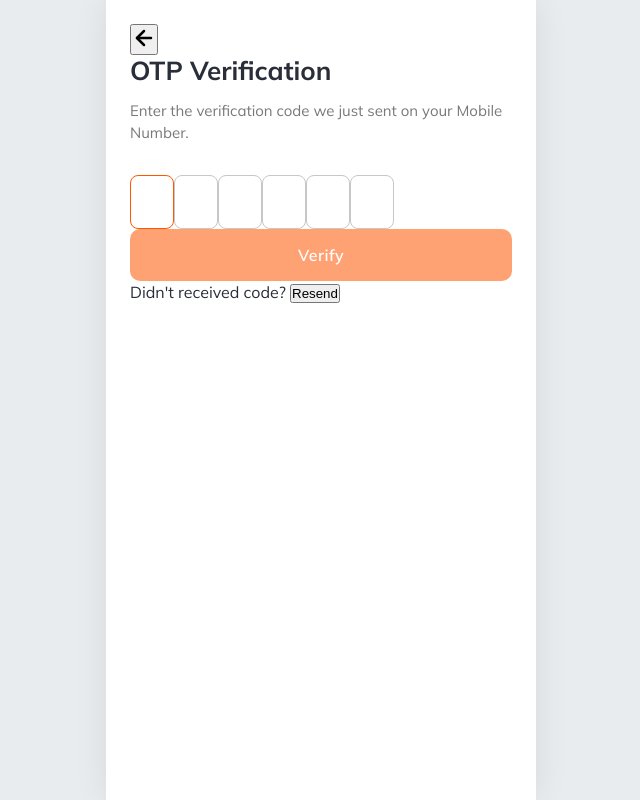
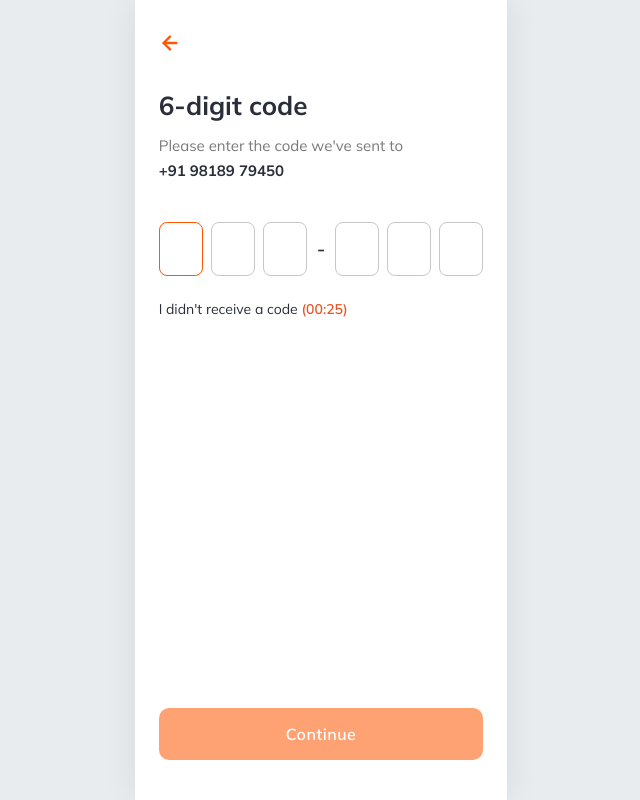
Before and after one commit to Jerry-LiL/fastor-react-task, a React (Vite) app: page /otp in a window 1280 px wide. Shown: the whole page, without its empty margins (319-959 px from the left). Built offline with nearby package versions, Linux system fonts and the light colour scheme; no server answers; the HTML template or start-up script is replaced by a standard one.

Commit message:
rework otp screen with grouped boxes and timer

```diff
--- a/src/components/OtpInput.jsx
+++ b/src/components/OtpInput.jsx
@@ -1,6 +1,12 @@
 import React, { useRef, useEffect } from 'react';
 
-export default function OtpInput({ length = 6, value = '', onChange, disabled = false, autoFocus = true }) {
+export default function OtpInput({
+  length = 6,
+  value = '',
+  onChange,
+  disabled = false,
+  autoFocus = true,
+}) {
   const inputRefs = useRef([]);
 
   useEffect(() => {
@@ -13,18 +19,15 @@ export default function OtpInput({ length = 6, value = '', onChange, disabled =
 
   const handleChange = (index, e) => {
     const rawVal = e.target.value;
-    // Only accept numeric digits
     const cleaned = rawVal.replace(/\D/g, '');
 
     if (!cleaned) {
-      // User cleared the input
       const newDigits = [...digits];
       newDigits[index] = '';
       onChange(newDigits.join(''));
       return;
     }
 
-    // If more than one digit was typed/inserted in single event
     if (cleaned.length > 1) {
       handlePastedText(cleaned, index);
       return;
@@ -36,7 +39,6 @@ export default function OtpInput({ length = 6, value = '', onChange, disabled =
     const nextVal = newDigits.join('');
     onChange(nextVal);
 
-    // Auto-advance to next box
     if (index < length - 1) {
       inputRefs.current[index + 1]?.focus();
     }
@@ -45,7 +47,6 @@ export default function OtpInput({ length = 6, value = '', onChange, disabled =
   const handleKeyDown = (index, e) => {
     if (e.key === 'Backspace') {
       if (!digits[index] && index > 0) {
-        // Current box is empty, move back and clear previous
         const newDigits = [...digits];
         newDigits[index - 1] = '';
         onChange(newDigits.join(''));
@@ -83,9 +84,7 @@ export default function OtpInput({ length = 6, value = '', onChange, disabled =
     inputRefs.current[focusIdx]?.focus();
   };
 
-  return (
-    <div className="otp-container" onPaste={handlePaste} role="group" aria-label="OTP inputs">
-      {Array.from({ length }).map((_, index) => (
+  const renderInputBox = (index) => (
     <input
       key={index}
       ref={(el) => (inputRefs.current[index] = el)}
@@ -102,7 +101,37 @@ export default function OtpInput({ length = 6, value = '', onChange, disabled =
       aria-label={`Digit ${index + 1}`}
       data-testid={`otp-input-${index}`}
     />
-      ))}
+  );
+
+  if (length === 6) {
+    return (
+      <div
+        className="otp-composite-row"
+        onPaste={handlePaste}
+        role="group"
+        aria-label="OTP inputs"
+      >
+        <div className="otp-subgroup">
+          {[0, 1, 2].map(renderInputBox)}
+        </div>
+        <span className="otp-group-dash" aria-hidden="true">
+          -
+        </span>
+        <div className="otp-subgroup">
+          {[3, 4, 5].map(renderInputBox)}
+        </div>
       </div>
     );
   }
+
+  return (
+    <div
+      className="otp-composite-row"
+      onPaste={handlePaste}
+      role="group"
+      aria-label="OTP inputs"
+    >
+      {Array.from({ length }).map((_, index) => renderInputBox(index))}
+    </div>
+  );
+}
--- a/src/pages/Otp.jsx
+++ b/src/pages/Otp.jsx
@@ -4,6 +4,12 @@ import { useAuth } from '../context/AuthContext';
 import { loginWithOtp, registerUser } from '../api/fastor';
 import { isValidOtp } from '../utils/validation';
 import OtpInput from '../components/OtpInput';
+
+function formatPhone(phone = '') {
+  const digits = String(phone).replace(/\D/g, '').slice(0, 10);
+  if (digits.length <= 5) return digits;
+  return `${digits.slice(0, 5)} ${digits.slice(5)}`;
+}
 
 export default function Otp() {
   const location = useLocation();
@@ -13,9 +19,9 @@ export default function Otp() {
   const phone = location.state?.phone || '9818979450';
   const [otp, setOtp] = useState('');
   const [error, setError] = useState('');
-  const [resendStatus, setResendStatus] = useState('');
   const [isVerifying, setIsVerifying] = useState(false);
   const [isResending, setIsResending] = useState(false);
+  const [secondsLeft, setSecondsLeft] = useState(30);
 
   useEffect(() => {
     if (isAuthenticated) {
@@ -23,10 +29,17 @@ export default function Otp() {
     }
   }, [isAuthenticated, navigate]);
 
+  useEffect(() => {
+    if (secondsLeft <= 0) return;
+    const interval = setInterval(() => {
+      setSecondsLeft((prev) => (prev > 0 ? prev - 1 : 0));
+    }, 1000);
+    return () => clearInterval(interval);
+  }, [secondsLeft]);
+
   const handleVerify = async (e) => {
     if (e) e.preventDefault();
     setError('');
-    setResendStatus('');
 
     if (!isValidOtp(otp)) {
       setError('Please enter all 6 digits of the OTP.');
@@ -53,12 +66,11 @@ export default function Otp() {
   const handleResend = async () => {
     if (isResending) return;
     setError('');
-    setResendStatus('');
     setIsResending(true);
 
     try {
       await registerUser(phone);
-      setResendStatus('Verification code resent successfully!');
+      setSecondsLeft(30);
       setOtp('');
     } catch (err) {
       setError(err.message || 'Failed to resend code. Please try again.');
@@ -67,27 +79,40 @@ export default function Otp() {
     }
   };
 
+  const formattedTime = `00:${String(secondsLeft).padStart(2, '0')}`;
+  const formattedPhone = formatPhone(phone);
+
   return (
     <div className="page-container screen-auth">
-      <div className="auth-nav-bar">
+      <div className="auth-top-bar">
         <button
           type="button"
           onClick={() => navigate('/login')}
-          className="back-icon-btn"
-          aria-label="Go back to mobile number screen"
+          className="back-arrow-btn"
+          aria-label="Back"
         >
-          <svg width="24" height="24" viewBox="0 0 24 24" fill="none" stroke="currentColor" strokeWidth="2.5" strokeLinecap="round" strokeLinejoin="round">
+          <svg
+            width="22"
+            height="22"
+            viewBox="0 0 24 24"
+            fill="none"
+            stroke="#FF5701"
+            strokeWidth="2.5"
+            strokeLinecap="round"
+            strokeLinejoin="round"
+          >
             <line x1="19" y1="12" x2="5" y2="12" />
             <polyline points="12 19 5 12 12 5" />
           </svg>
         </button>
       </div>
 
-      <div className="auth-content">
+      <div className="auth-body">
         <div className="auth-header">
-          <h1 className="auth-title">OTP Verification</h1>
+          <h1 className="auth-title">6-digit code</h1>
           <p className="auth-subtitle">
-            Enter the verification code we just sent on your Mobile Number.
+            Please enter the code we've sent to{' '}
+            <span className="auth-target-number">+91 {formattedPhone}</span>
           </p>
         </div>
 
@@ -100,7 +125,24 @@ export default function Otp() {
               if (error) setError('');
             }}
             disabled={isVerifying}
+            autoFocus
           />
+
+          <div className="otp-timer-row">
+            I didn't receive a code{' '}
+            {secondsLeft > 0 ? (
+              <span className="otp-timer-count">({formattedTime})</span>
+            ) : (
+              <button
+                type="button"
+                onClick={handleResend}
+                className="resend-btn"
+                disabled={isResending}
+              >
+                {isResending ? 'Resending...' : 'Resend'}
+              </button>
+            )}
+          </div>
 
           {error && (
             <div className="form-error-banner" role="alert">
@@ -108,34 +150,16 @@ export default function Otp() {
             </div>
           )}
 
-          {resendStatus && (
-            <div className="form-success-banner" role="status">
-              {resendStatus}
-            </div>
-          )}
-
-          <button
-            type="submit"
-            className="btn btn-primary"
-            disabled={isVerifying || otp.length < 6}
-          >
-            {isVerifying ? 'Verifying...' : 'Verify'}
-          </button>
+          <div className="auth-bottom-pinned">
+            <button
+              type="submit"
+              className="btn btn-primary"
+              disabled={isVerifying || otp.length !== 6}
+            >
+              {isVerifying ? 'Verifying...' : 'Continue'}
+            </button>
+          </div>
         </form>
-
-        <div className="auth-footer">
-          <p className="resend-text">
-            Didn't received code?{' '}
-            <button
-              type="button"
-              onClick={handleResend}
-              disabled={isResending}
-              className="link-button"
-            >
-              {isResending ? 'Resending...' : 'Resend'}
-            </button>
-          </p>
-        </div>
       </div>
     </div>
   );
```
Also changed, not shown: 1 other file (tests, documents, lock files or other folders). Lines whose indentation alone changed are shown as unchanged.
